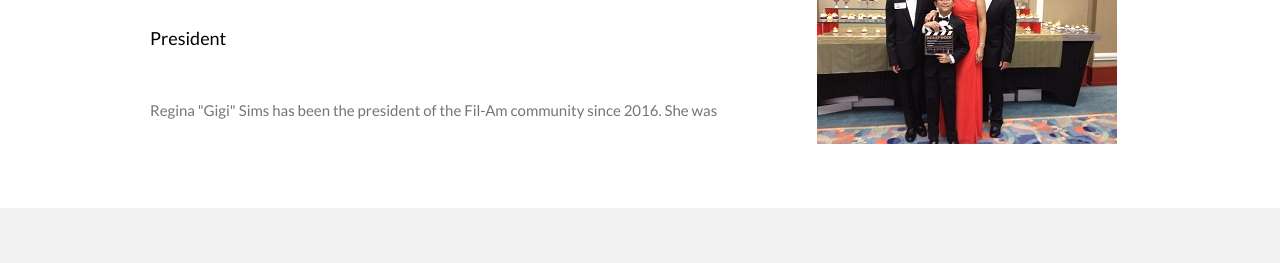
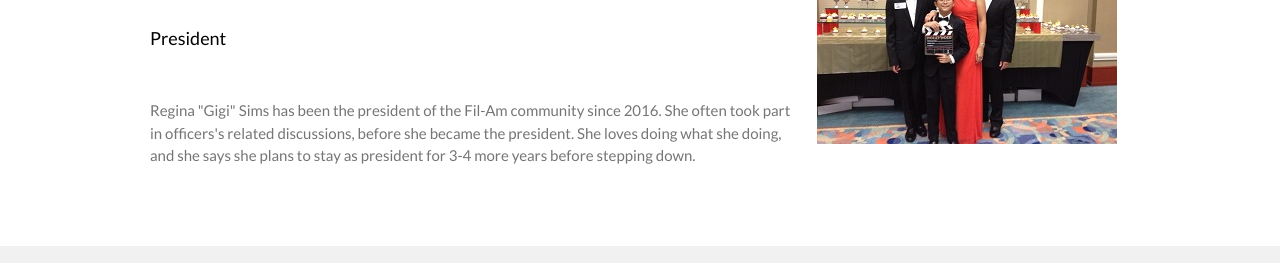
Before and after one commit to EllisonMasangcay/Website, a plain HTML site: page Officers.html in a window 1280 px wide. Shown: the part 537-800 px from the top of the page. Drawn offline with nearby package versions, Linux system fonts and the light colour scheme.

Commit message:
Add files via upload

```diff
--- a/Officers.html
+++ b/Officers.html
@@ -51,7 +51,7 @@ body,h1,h2,h3,h4,h5,h6 {font-family: "Lato", sans-serif}
       <h1>Regina "Gigi" Sims</h1>
       <h5 class="w3-padding-32">President</h5>
 
-      <p class="w3-text-grey">Regina "Gigi" Sims has been the president of the Fil-Am community since 2016. She was </p>
+      <p class="w3-text-grey">Regina "Gigi" Sims has been the president of the Fil-Am community since 2016. She often took part in officers's related discussions, before she became the president. She loves doing what she doing, and she says she plans to stay as president for 3-4 more years before stepping down. </p>
     </div>
 
     <div class="w3-third w3-center">
```
Also changed, not shown: History.html (+1 -1 lines), 1 other file.
